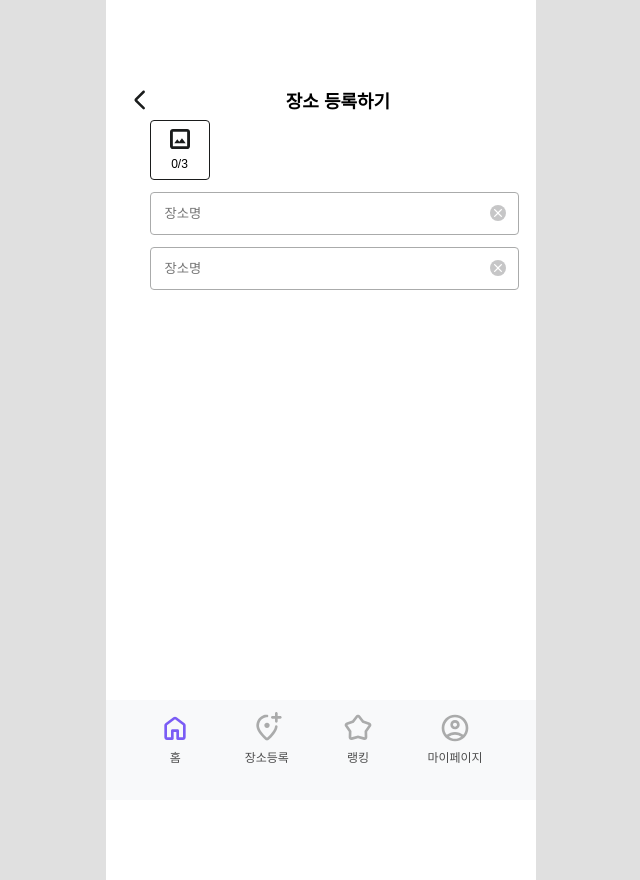
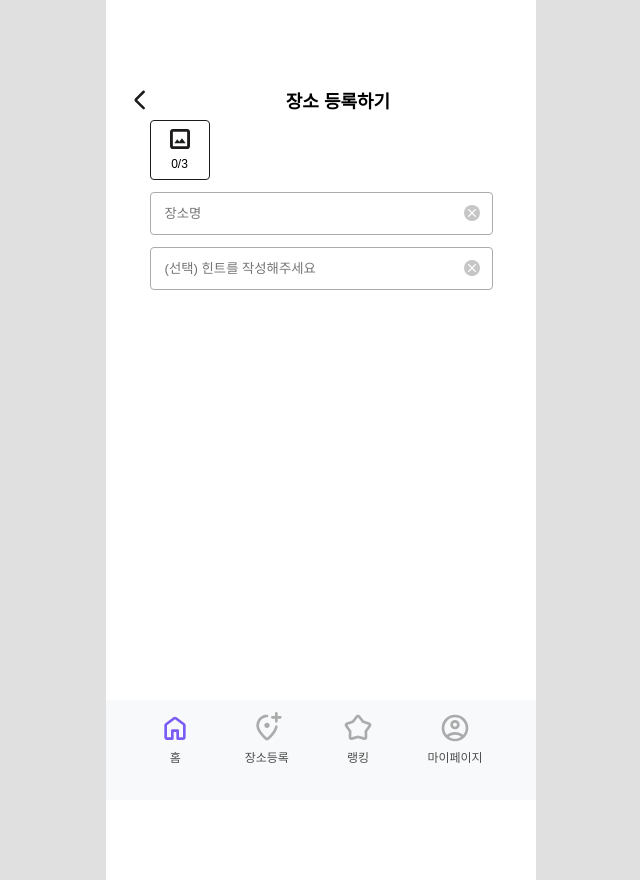
Before and after one commit to urdego/Urdego_Frontend, a Next.js app: page /placeRegister in a window 1280 px wide. Shown: the whole page, without its empty margins (319-959 px from the left). Built offline with nearby package versions, Linux system fonts and the light colour scheme.

Commit message:
feat: 이미지 업로드 컴포넌트 및 장소 직접 입력 컴포넌트 구현

```diff
--- a/app/(nav)/placeRegister/page.tsx
+++ b/app/(nav)/placeRegister/page.tsx
@@ -8,7 +8,6 @@ const PlaceRegisterPage = () => {
   return (
     <PlaceRegisterWrapper>
       <TopBar NavType="default" label="장소 등록하기" />
-      {/* <h1>Place Register</h1> */}
       <PlaceRegister />
     </PlaceRegisterWrapper>
   );
--- a/components/Layout/PlaceRegister/PlaceInput.styles.ts
+++ b/components/Layout/PlaceRegister/PlaceInput.styles.ts
@@ -4,7 +4,6 @@ export const PlaceInputWrapper = styled.div`
   display: flex;
   justify-content: space-between;
   flex-grow: 1;
-  width: 100%;
   border-radius: 4px;
   border: 1px solid #aaabab;
   padding: 12px;
--- a/components/Layout/PlaceRegister/PlaceRegister.tsx
+++ b/components/Layout/PlaceRegister/PlaceRegister.tsx
@@ -7,7 +7,7 @@ const PlaceRegister = () => {
     <PlaceRegisterWrapper>
       <ImageUpload currCount={0} totalCount={3} />
       <PlaceInput placeholder="장소명" />
-      <PlaceInput placeholder="장소명" />
+      <PlaceInput placeholder="(선택) 힌트를 작성해주세요" />
     </PlaceRegisterWrapper>
   );
 };
```
